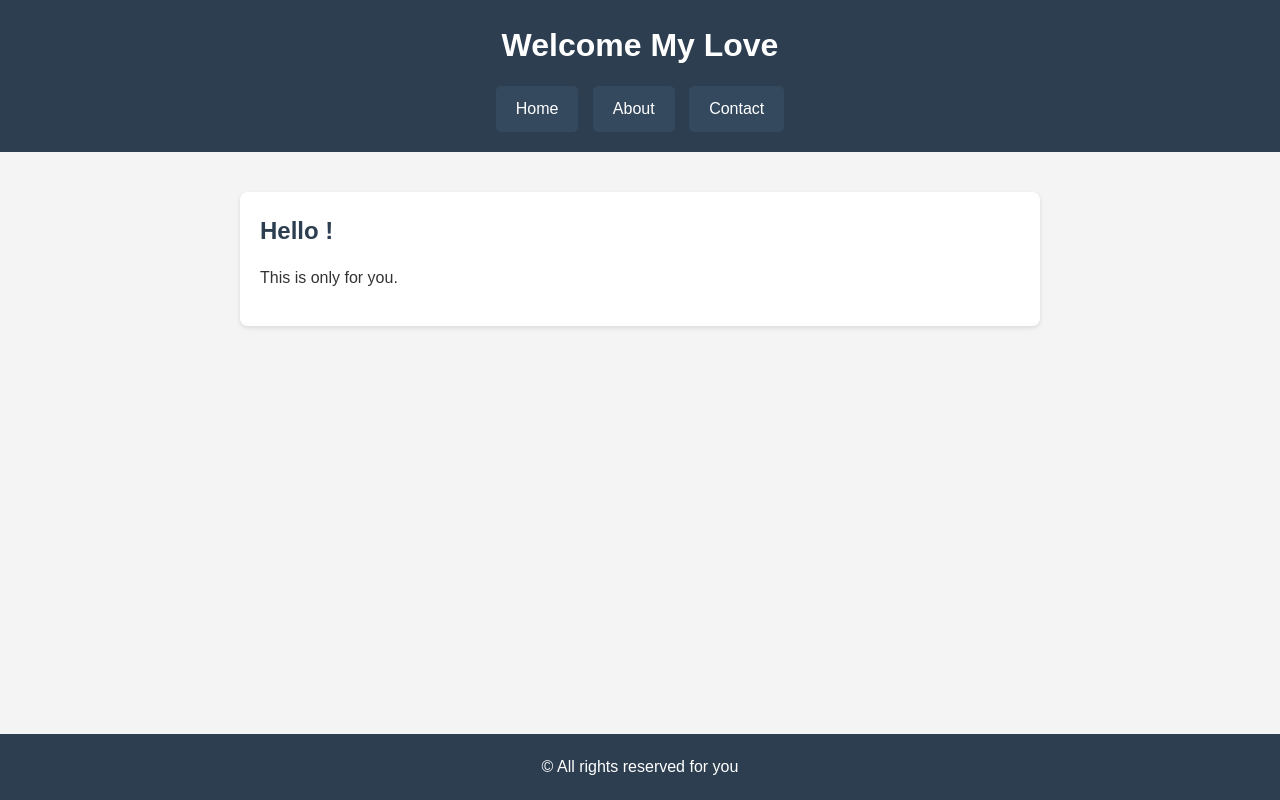
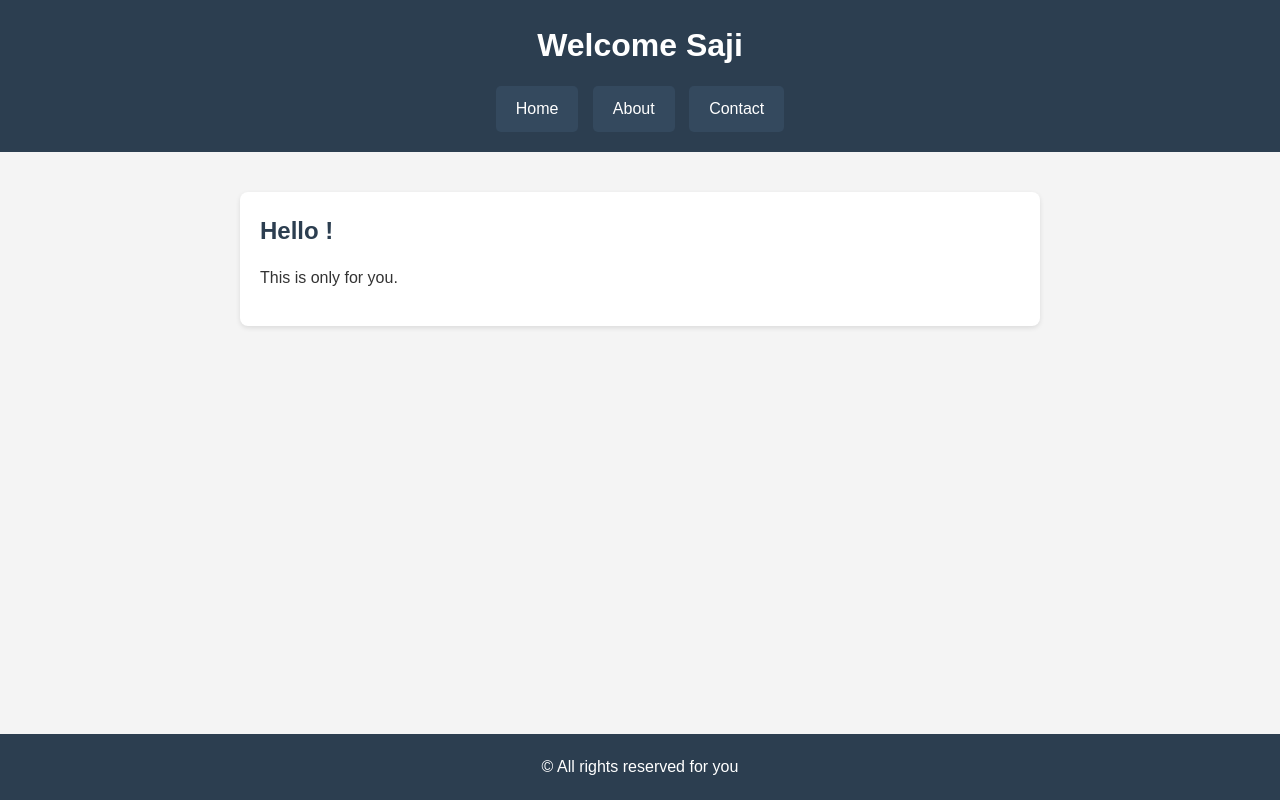
Before and after one commit to dmodrn/localwebsite, a plain HTML site: page index.html in a window 1280 px wide. Drawn offline with Linux system fonts and the light colour scheme.

Commit message:
Update index.html

```diff
--- a/index.html
+++ b/index.html
@@ -8,7 +8,7 @@
 </head>
 <body>
     <header>
-        <h1>Welcome My Love </h1>
+        <h1>Welcome Saji </h1>
         <nav>
             <a href="index.html">Home</a>
             <a href="about.html">About</a>
```
